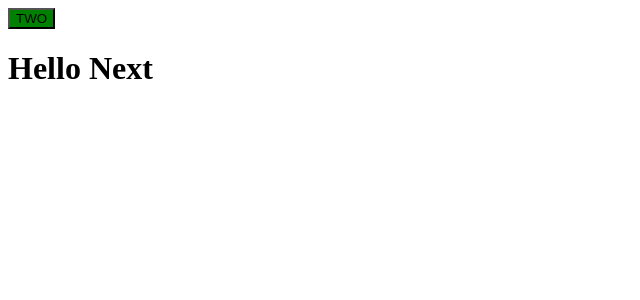
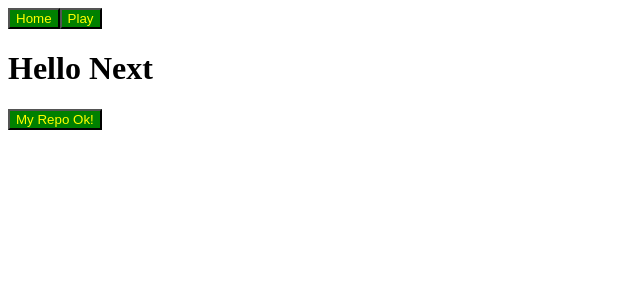
Before and after one commit to lebrancconvas/Next-Workshop, a Next.js app: page / in a window 1280 px wide. Shown: the top 300 px of the page, without its empty margins (0-640 px from the left). Built offline with nearby package versions, Linux system fonts and the light colour scheme.

Commit message:
Add link to change between pages and Github link.

```diff
--- a/pages/index.js
+++ b/pages/index.js
@@ -1,17 +1,25 @@
 import React from 'react';
+import styled from 'styled-components';
 import Link from 'next/link';
-import styled from 'styled-components';
+
 
 const Butt = styled.button`
   background-color: green;
+  color: yellow;
 `;
 
 class Index extends React.Component {
   render(){
     return(
       <div>
-        <Link href="/play"><Butt className="is-primary">TWO</Butt></Link>
+        <div>
+          <Link href="/"><Butt className="is-primary">Home</Butt></Link>
+          <Link href="/play"><Butt className="is-primary">Play</Butt></Link>
+        </div>
         <h1>Hello Next</h1>
+        <div>
+          <a href="https://github.com/lebrancconvas/Next-Workshop"><Butt>My Repo Ok!</Butt></a>
+        </div>
       </div>
     );
   }
```
